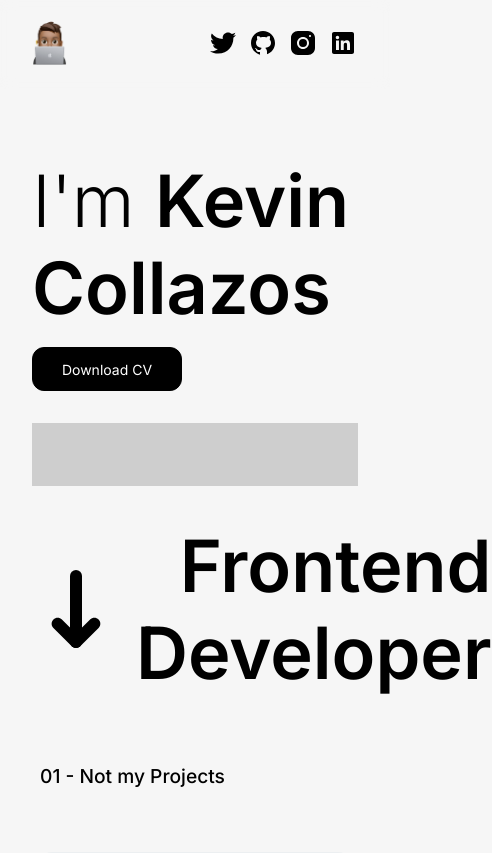
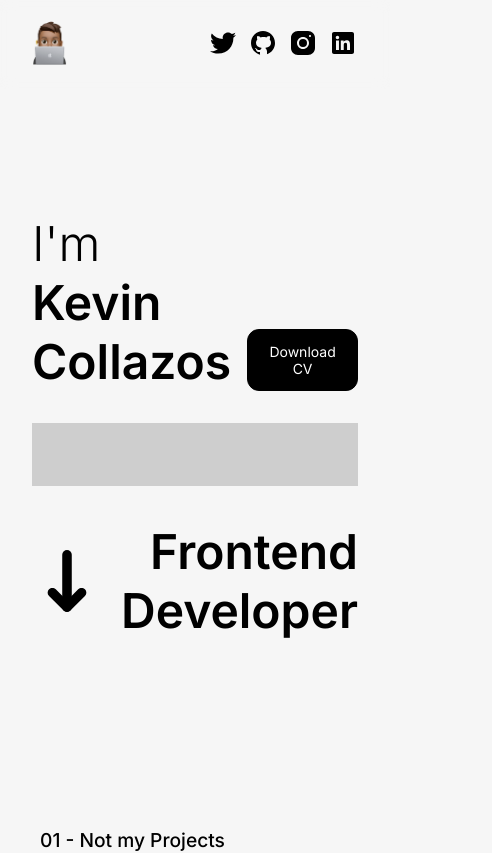
Before and after one commit to xKeCo/portfolio, a Next.js app: page / in a window 390 px wide. Shown: the top 853 px of the page, 492 px wide, since content can reach past the window. Built offline with nearby package versions, Linux system fonts and the light colour scheme.

Commit message:
changes in the font size

```diff
--- a/pages/index.tsx
+++ b/pages/index.tsx
@@ -22,7 +22,7 @@ const Home: NextPage = () => {
             <div className={s.hero__intro}>
               <h1 className={s.hero__intro__h1}>
                 I&apos;m{" "}
-                <Link href="/about">
+                <Link href="/about" passHref>
                   <span className={s.hero__intro__line__through}>
                     Kevin Collazos
                   </span>
@@ -42,7 +42,9 @@ const Home: NextPage = () => {
               <img src="/Rectangle.png" alt="" width="100%" />
             </div>
             <div className={s.hero__intro__dev}>
-              <img src="/arrow.svg" alt="arrow" width="88px" />
+              <div className={s.hero__intro__dev__imageContainer}>
+                <img src="/arrow.svg" alt="arrow" width="100%" />
+              </div>
               <h1 className={s.hero__intro__dev__h1}>Frontend Developer</h1>
             </div>
           </section>
--- a/styles/Home.module.css
+++ b/styles/Home.module.css
@@ -64,6 +64,12 @@
   animation: fadein 2s;
 }
 
+.hero__intro__dev__imageContainer {
+  width: 100%;
+  max-width: 70px;
+  max-height: 70px;
+}
+
 .hero__intro__line__through {
   /* text-decoration: line-through; */
   font-weight: 600;
@@ -99,6 +105,7 @@
 }
 
 .projectsSection {
+  margin-top: 4rem;
   padding: 0 2rem;
 }
 .projectsSection__title {
@@ -151,11 +158,11 @@
   }
 }
 
-@media screen and (max-width: 514px) {
+/* @media screen and (max-width: 514px) {
   .hero__intro {
     flex-wrap: wrap;
   }
-}
+} */
 @media screen and (max-width: 674px) {
   .projectsSection {
     padding: 0;
@@ -163,18 +170,22 @@
 }
 @media (max-width: 600px) {
   .hero__intro__h1 {
-    font-size: 4.5em;
+    font-size: 3rem;
   }
   .hero__intro__dev__h1 {
-    font-size: 4.5em;
+    font-size: 3rem;
   }
 }
 
 @media (max-width: 370px) {
   .hero__intro__h1 {
-    font-size: 3.5em;
+    font-size: 2rem;
   }
   .hero__intro__dev__h1 {
-    font-size: 3em;
+    font-size: 2rem;
+  }
+  .hero__intro__dev__imageContainer {
+    max-width: 60px;
+    max-height: 60px;
   }
 }
```
